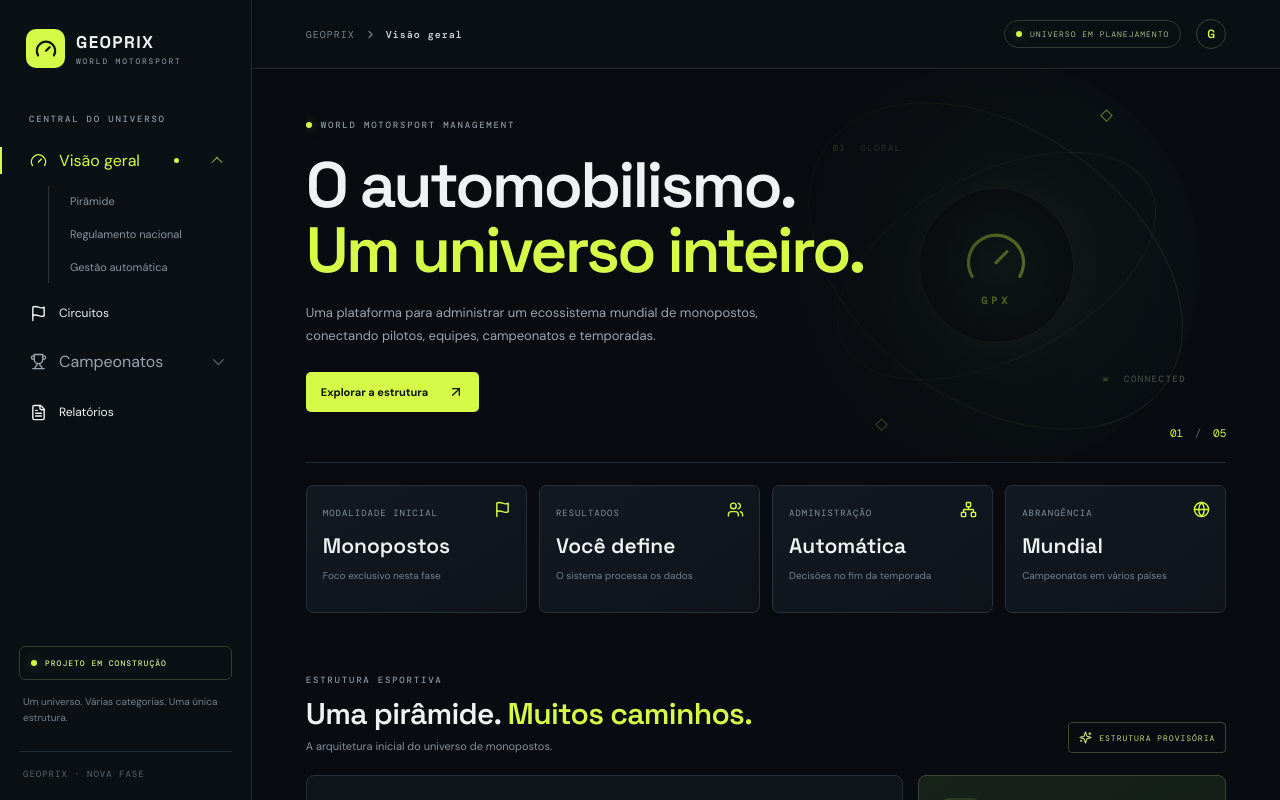
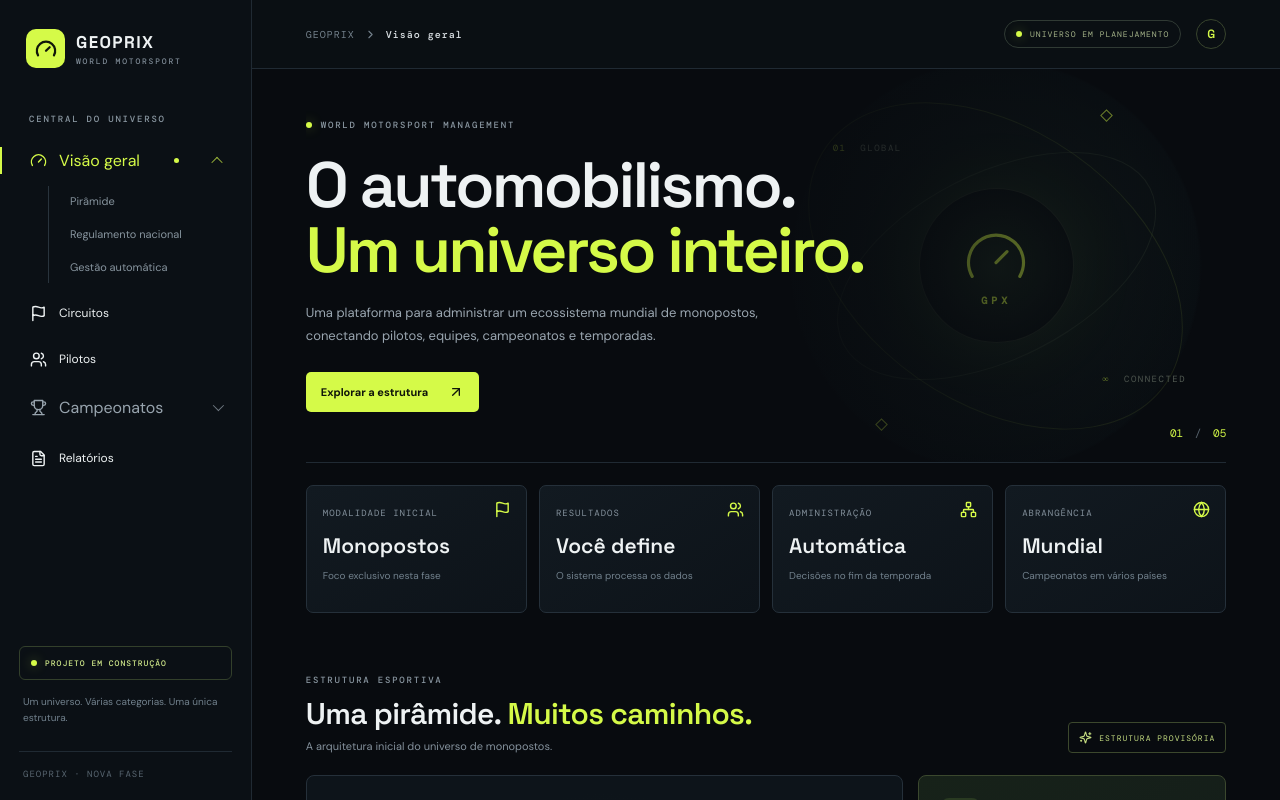
Before and after one commit to geoprix0-coder/geoprix-motorsport, a Next.js app: page / in a window 1280 px wide. Shown: the top 800 px of the page. Built offline with nearby package versions, Linux system fonts and the light colour scheme.

Commit message:
Add global Pilotos section to main navigation

```diff
--- a/src/app/page.tsx
+++ b/src/app/page.tsx
@@ -57,6 +57,7 @@ export default function Home() {
             </div>
           </details>
           <a className="gx-nav-link" href={basePath + "/circuitos/"}><Flag size={17} /><span>Circuitos</span></a>
+          <a className="gx-nav-link" href={basePath + "/drivers/"}><Users size={17} /><span>Pilotos</span></a>
           <details className="gx-nav-group">
             <summary className="gx-nav-link"><Trophy size={17} /><span>Campeonatos</span></summary>
             <div className="gx-nav-submenu">
```
